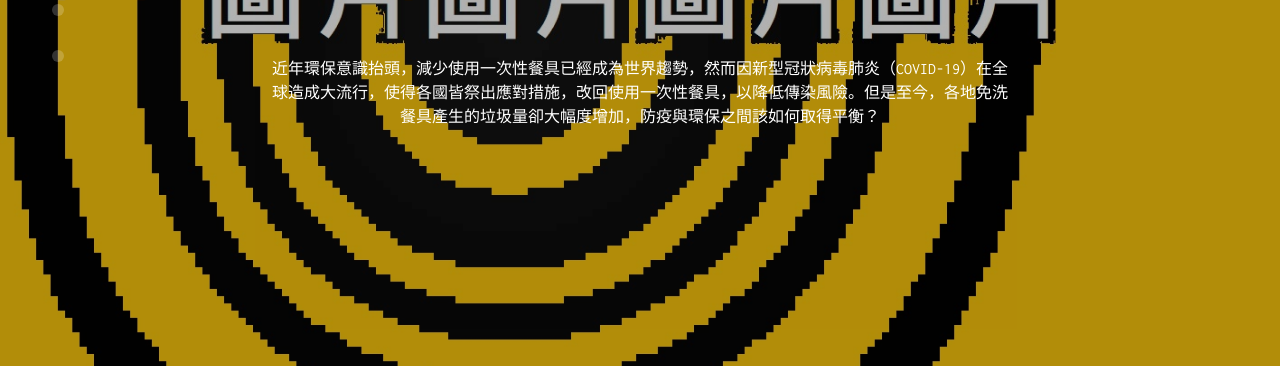
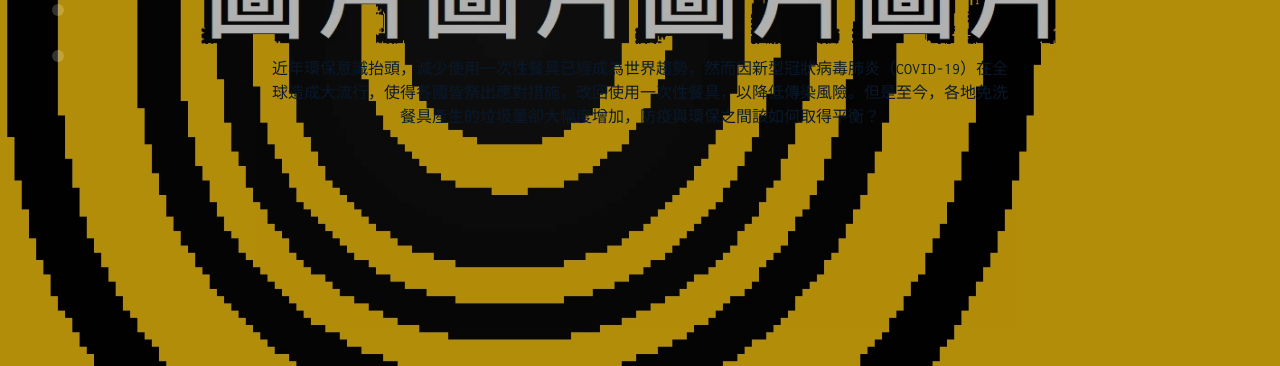
Before and after one commit to Yan-Bin-Lin/Information_Visualization_HW3, a plain HTML site: page index.html in a window 1280 px wide. Shown: the part 434-800 px from the top of the page. Drawn offline with Linux system fonts and the light colour scheme; files whose address does not match are found by name.

Commit message:
background & paragraph color change

```diff
--- a/css/style.css
+++ b/css/style.css
@@ -17,7 +17,7 @@ body {
   font-size: 20px;
   line-height: 1.5;
   color: #cccccc;
-  background: #000;
+  background:rgba(129, 199, 212, 0.51);
   height: 100%;
   position: relative;
 }
@@ -36,6 +36,7 @@ a:hover, a:active, a:focus {
 p {
   margin-bottom: 1.5em;
   font-size: 16px;
+  color: rgba(8, 25, 45);
 }
 
 h1, h2, h3, h4, h5, h6 {
```
